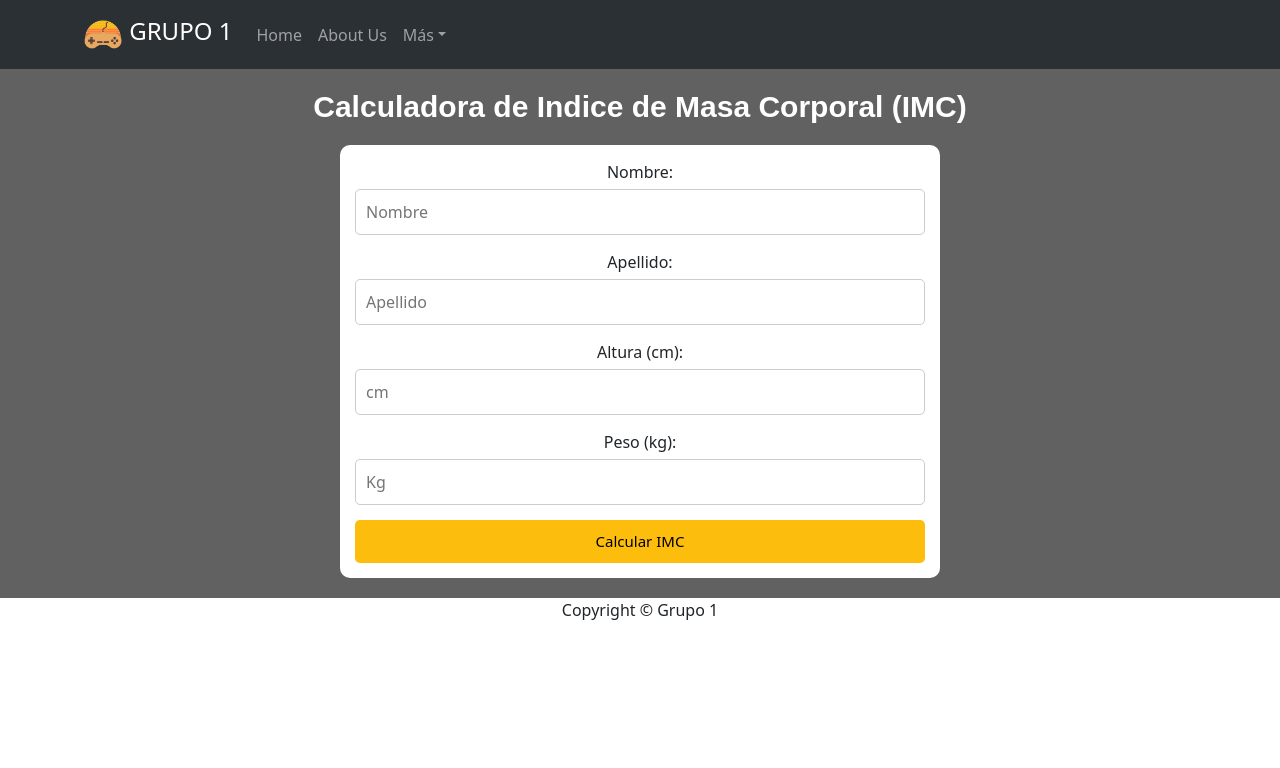
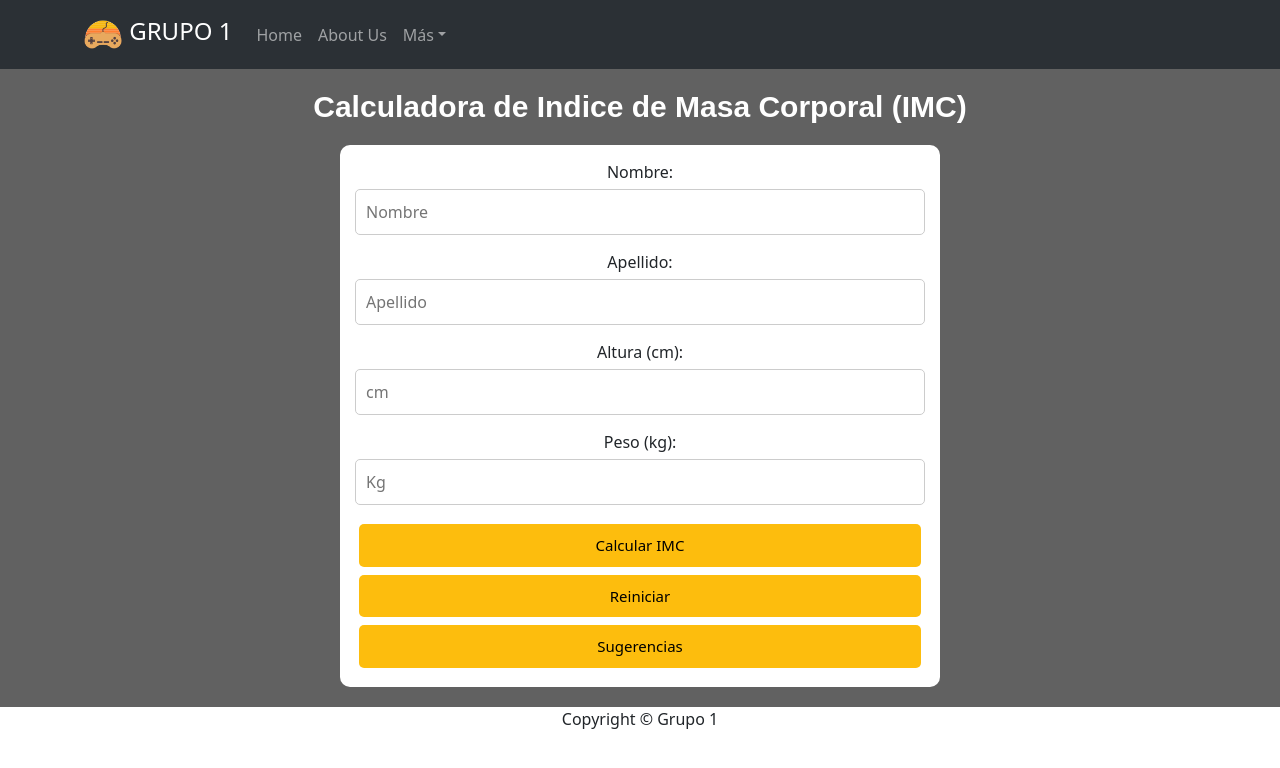
Before and after one commit to tammarabm/proyectofinal_grupo_1, a React (Vite) app in the folder proyectofinal_grupo_1/: page /imc in a window 1280 px wide. Shown: the top 768 px of the page. Built offline with nearby package versions, Linux system fonts and the light colour scheme.

Commit message:
Se agrega boton para reiniciar en el imc
Tambien se agrega un boton para mostrar las sugerencias pero aún no tiene funcionamiento

```diff
--- a/proyectofinal_grupo_1/src/components/Imc/Imc.jsx
+++ b/proyectofinal_grupo_1/src/components/Imc/Imc.jsx
@@ -36,6 +36,16 @@ function Imc(){
             }
         };
 
+        const reiniciar = () => {
+            setNombre('');
+            setApellido('');
+            setAltura('');
+            setPeso('');
+            setNivelPeso('');
+            setImc(null);
+            setResultado(false);
+        };
+
     return (
         <>
             <div className="contenedor1">
@@ -71,6 +81,8 @@ function Imc(){
                             onChange={(e)=>setPeso(e.target.value)}/>
                         </div>
                         <button onClick={calcularImc} >Calcular IMC</button>
+                        <button onClick={reiniciar}>Reiniciar</button>
+                        <button >Sugerencias</button>
                         {resultado ? (
                             <Resultado nombre={nombre} apellido={apellido} imc={imc} nivelPeso={nivelPeso} />
                         ): null
--- a/proyectofinal_grupo_1/src/styles/imc.css
+++ b/proyectofinal_grupo_1/src/styles/imc.css
@@ -72,6 +72,7 @@ button {
     border: none;
     border-radius: 5px;
     cursor: pointer;
+    margin: 4px;
 
 }
 
```
